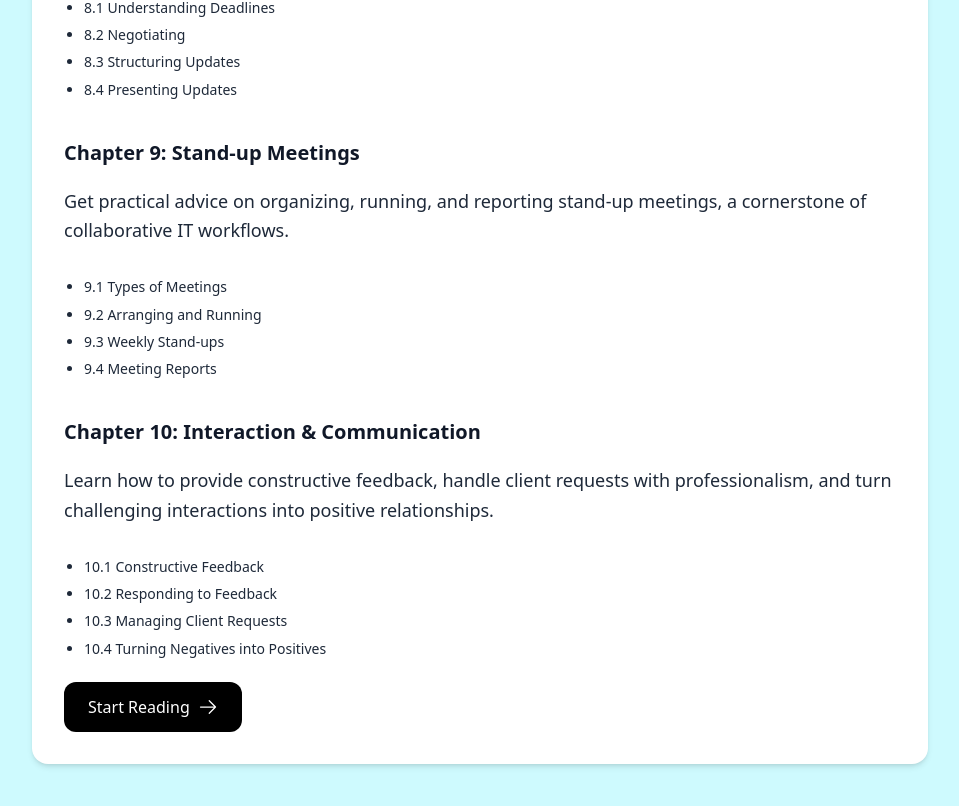
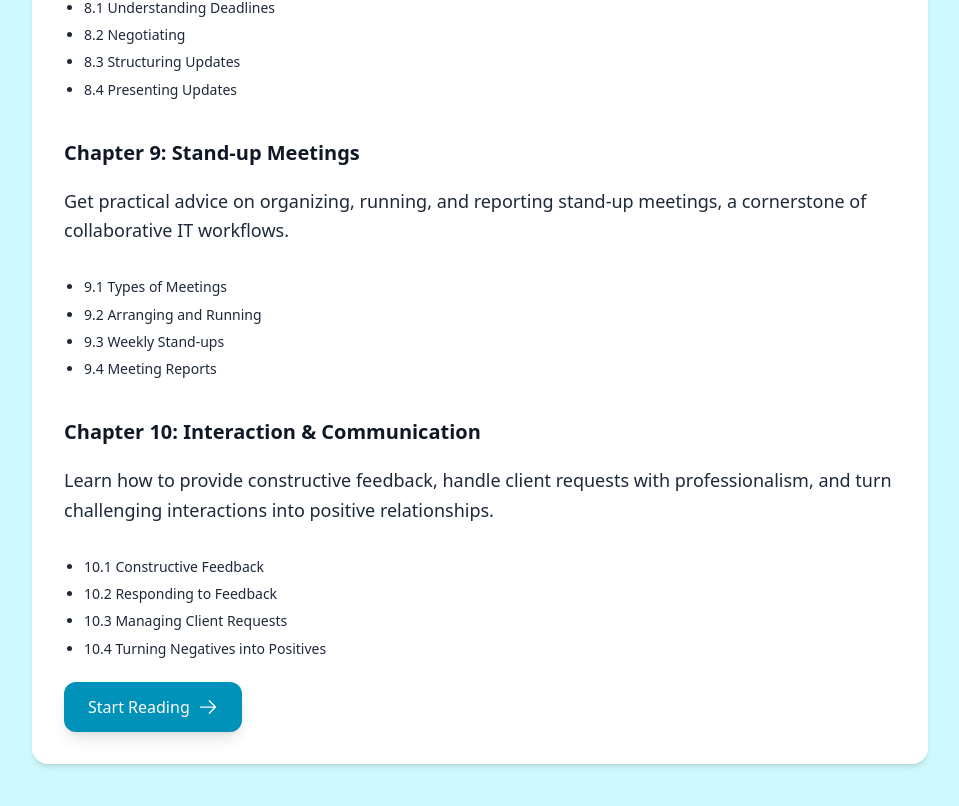
Before and after one commit to Sergio-1n/MasteryIT, a Next.js app: page /book/table-of-contents in a window 1280 px wide. Shown: the part 2633-3439 px from the top of the page, without its empty margins (160-1119 px from the left). Built offline with nearby package versions, Linux system fonts and the light colour scheme; no server answers.

Commit message:
small changes

```diff
--- a/app/book/page.tsx
+++ b/app/book/page.tsx
@@ -111,7 +111,7 @@ export default function BookHomePage() {
 
           <h2>Who Is This Book For?</h2>
 
-          <ul>
+          <ul className='list-disc'>
             <li>A beginner eager to explore the opportunities in IT,</li>
             <li>
               A programmer, web designer, tester, or analyst deepening your
--- a/app/book/table-of-contents/page.tsx
+++ b/app/book/table-of-contents/page.tsx
@@ -208,10 +208,7 @@ export default function TableOfContentsPage() {
             </ul>
           </div>
           <SignedIn>
-            <Link
-              className='inline-flex items-center gap-2 bg-black text-white px-6 py-3 rounded-xl hover:bg-gray-700 transition'
-              href='/book/introduction'
-            >
+            <Link className='cta-button' href='/book/introduction'>
               Start Reading
               <svg
                 xmlns='http://www.w3.org/2000/svg'
@@ -232,7 +229,7 @@ export default function TableOfContentsPage() {
 
           <SignedOut>
             <SignInButton mode='redirect' forceRedirectUrl='/book/introduction'>
-              <button className='inline-flex cursor-pointer items-center gap-2 bg-black text-white px-6 py-3 rounded-xl hover:bg-gray-700 transition'>
+              <button className='cta-button'>
                 Start Reading
                 <svg
                   xmlns='http://www.w3.org/2000/svg'
```
